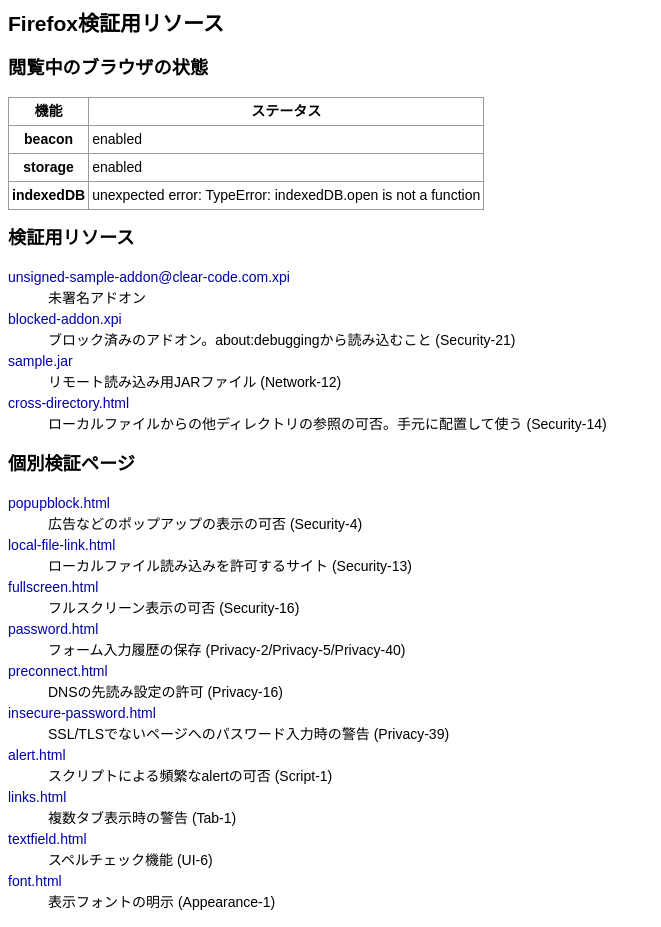
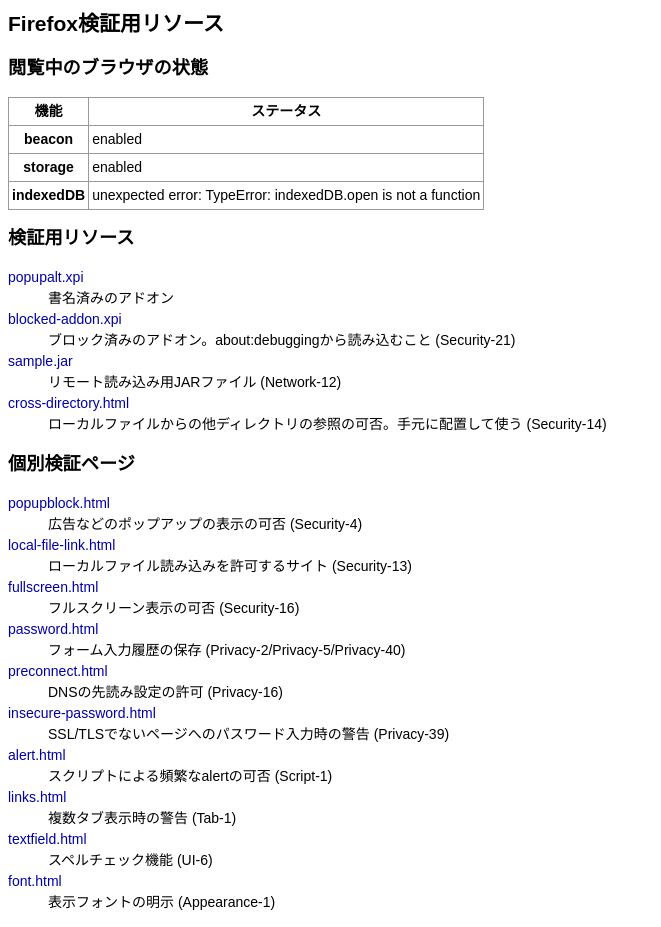
Before and after one commit to isabella232/firefox-support-common, a plain HTML site: page testcases/index.html in a window 1280 px wide. Shown: the whole page, without its empty margins (0-661 px from the left). Drawn offline with Linux system fonts and the light colour scheme.

Commit message:
test: Add a verified addon to test if addons are supported at all.
This is a test to check if the browser supports the addon installation.
(I choose the addon PopupAlt because it is very lightweight)

The extension package is retrieved from:

https://addons.mozilla.org/ja/firefox/addon/popup-alt-attribute/

```diff
--- a/testcases/index.html
+++ b/testcases/index.html
@@ -23,8 +23,8 @@ a:visited {color:#00a;}
 
 <h2>検証用リソース</h2>
 <dl>
-<dt><a href='./unsigned-sample-addon@clear-code.com.xpi'>unsigned-sample-addon@clear-code.com.xpi</a></dt>
-<dd>未署名アドオン</dd>
+<dt><a href='./popupalt.xpi'>popupalt.xpi</a></dt>
+<dd>書名済みのアドオン</dd>
 <dt><a href='./blocked-addon.xpi'>blocked-addon.xpi</a></dt>
 <dd>ブロック済みのアドオン。about:debuggingから読み込むこと (Security-21)</dd>
 <dt><a href='./sample.jar'>sample.jar</a></dt>
```
Also changed, not shown: 1 other file.
